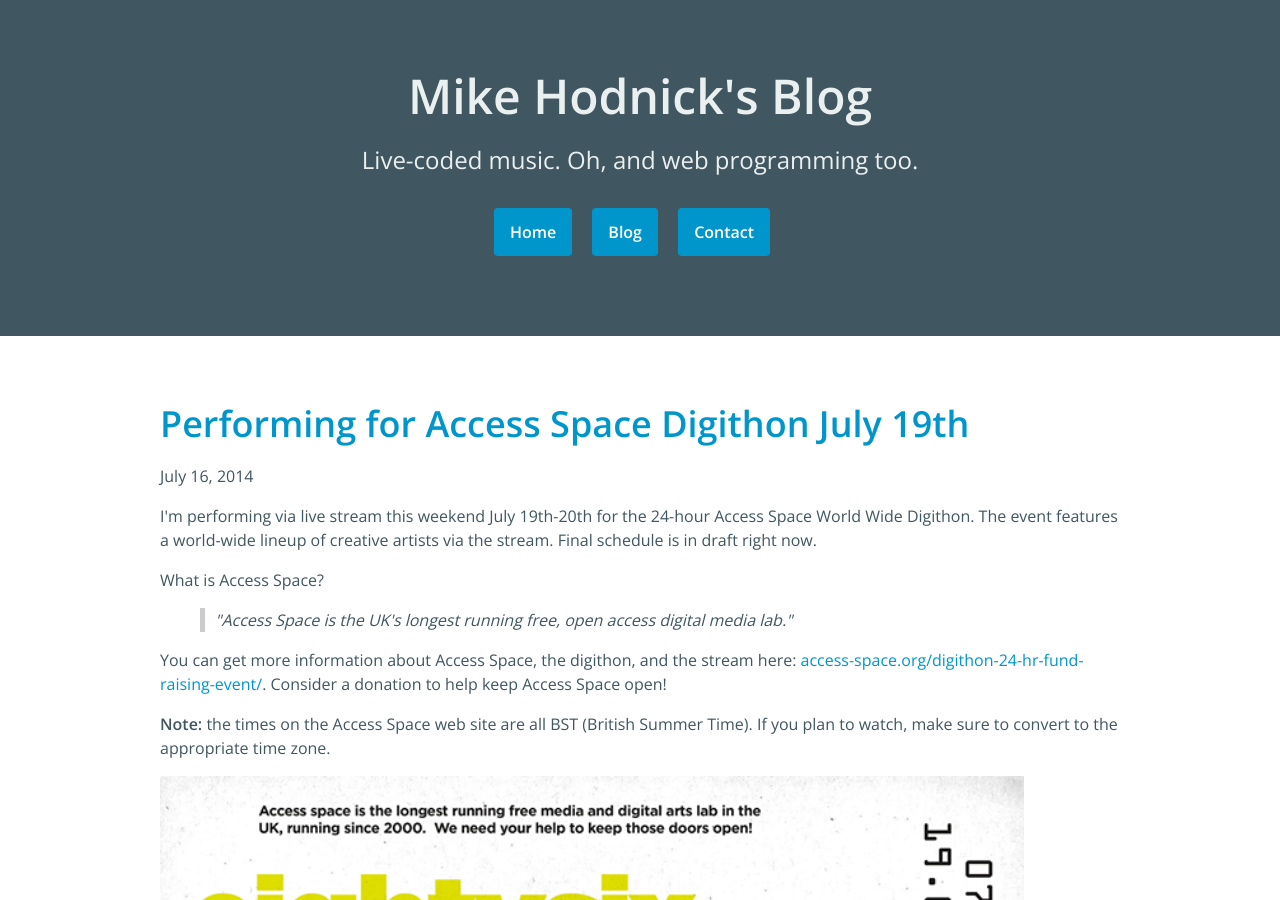
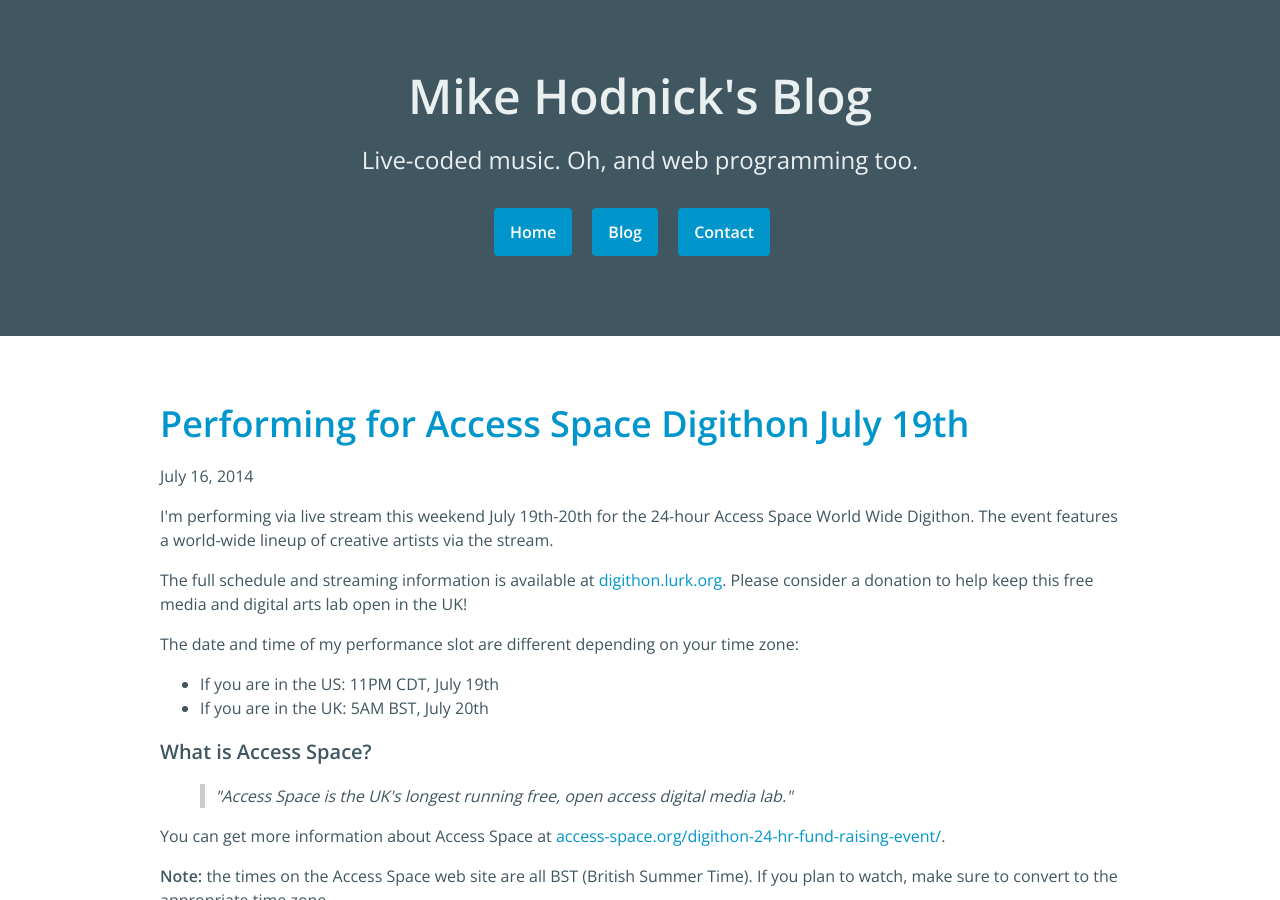
Before and after one commit to kindohm/kindohm.com.old, a Jekyll site: the page built from _posts/2014/2014-07-16-access-space-digithon.md, in a window 1280 px wide and 900 px high. Built offline with Jekyll 4.4.1, drawn with Linux system fonts in a browser that asks for light colours; Markdown is read by kramdown in place of the engine named in the settings; comment, search, counter and statistics services are not loaded.

Commit message:
updated digithon

```diff
--- a/_posts/2014/2014-07-16-access-space-digithon.md
+++ b/_posts/2014/2014-07-16-access-space-digithon.md
@@ -5,14 +5,25 @@ title: Performing for Access Space Digithon July 19th
 
 <p>I'm performing via live stream this weekend July 19th-20th for the 24-hour
 	Access Space World Wide Digithon. The event features a world-wide lineup of
-	creative artists via the stream. Final schedule is in draft right now.</p>
+	creative artists via the stream.</p>
 
-<p>What is Access Space?</p>
+<p>The full schedule and streaming information is available at
+	<a href="http://digithon.lurk.org/">digithon.lurk.org</a>. Please consider a donation
+	to help keep this free media and digital arts lab open in the UK!</p>
+
+<p>The date and time of my performance slot are different depending on your time zone:</p>
+
+<ul>
+	<li>If you are in the US: 11PM CDT, July 19th</li>
+	<li>If you are in the UK: 5AM BST, July 20th</li>
+</ul>
+
+<h3>What is Access Space?</h3>
 
 <blockquote>"Access Space is the UK's longest running free, open access digital media lab."</blockquote>
 
-<p>You can get more information about Access Space, the digithon, and the stream here:
-	<a href="http://access-space.org/digithon-24-hr-fund-raising-event/">access-space.org/digithon-24-hr-fund-raising-event/</a>. Consider a donation to help keep Access Space open!</p>
+<p>You can get more information about Access Space at
+	<a href="http://access-space.org/digithon-24-hr-fund-raising-event/">access-space.org/digithon-24-hr-fund-raising-event/</a>.</p>
 
 <p><strong>Note:</strong> the times on the Access Space web site are all BST (British Summer Time).
 	If you plan to watch, make sure to convert to the appropriate time zone.</p>
```
